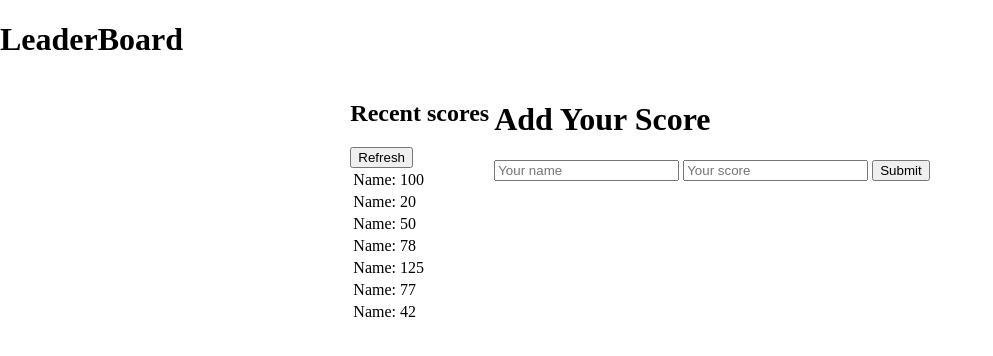
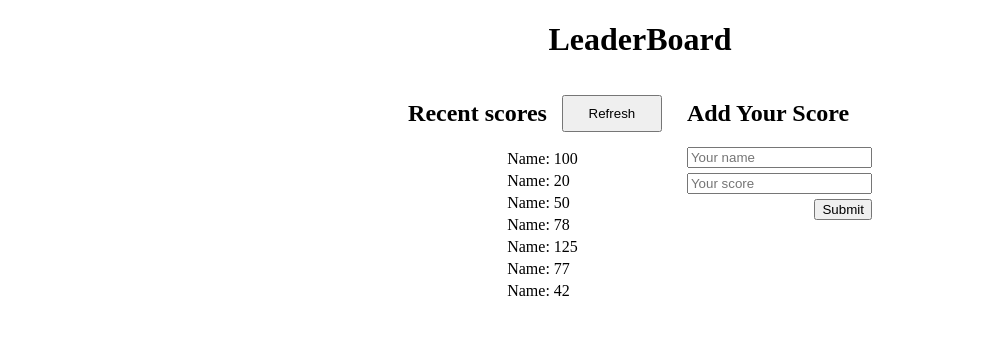
Before and after one commit to RaviTejaM9602/Leaderboard, a website built with webpack: page src/index.html in a window 1280 px wide. Shown: the whole page, without its empty margins (0-993 px from the left). Built offline with nearby package versions, Linux system fonts and the light colour scheme.

Commit message:
Updated the Leader Board with styles

```diff
--- a/src/index.html
+++ b/src/index.html
@@ -6,9 +6,8 @@
     <title>Wbpack Exercise</title>
 </head>
 <body>
-    <div id="header">
-        <h1>LeaderBoard</h1>
-    </div>
+
+  <h1 id="header">LeaderBoard</h1>
 
     <div id="main-content">
         <div id="score-list">
@@ -16,7 +15,7 @@
             <h2>Recent scores</h2>
             <button type="button">Refresh</button>
            </div>
-            <table>
+            <table id="items">
                 <tr>
                   <td>Name: 100</td>
                 </tr>
@@ -41,7 +40,7 @@
               </table>
         </div>
         <div id="add-item">
-            <h1>Add Your Score</h1>
+            <h2>Add Your Score</h2>
             <input type="text" id="fname" name="fname" placeholder="Your name" required/>
             <input type="number" id="score" name="score" placeholder="Your score" required />
           <button type="submit">Submit</button>
--- a/src/style.css
+++ b/src/style.css
@@ -4,11 +4,36 @@ body {
 }
 
 #header{
-  align-items: center;
+  text-align: center;
 }
 
 #main-content {
   display: flex;
   justify-content: center;
-  gap: 5px;
+  gap: 10px;
 }
+
+#score-head {
+  display: flex;
+  justify-content: space-between;
+}
+
+#score-head button {
+  padding: 0 3px 0 3px;
+  width: 100px;
+  margin: 15px;
+}
+
+#items {
+  align-self: center;
+  margin: auto;
+}
+
+input {
+  display: block;
+  margin-bottom: 5px;
+}
+
+#add-item button {
+  float: right;
+}
```
Also changed, not shown: dist/index.bundle.js, dist/index.html, src/index.js (line endings or trailing spaces).
